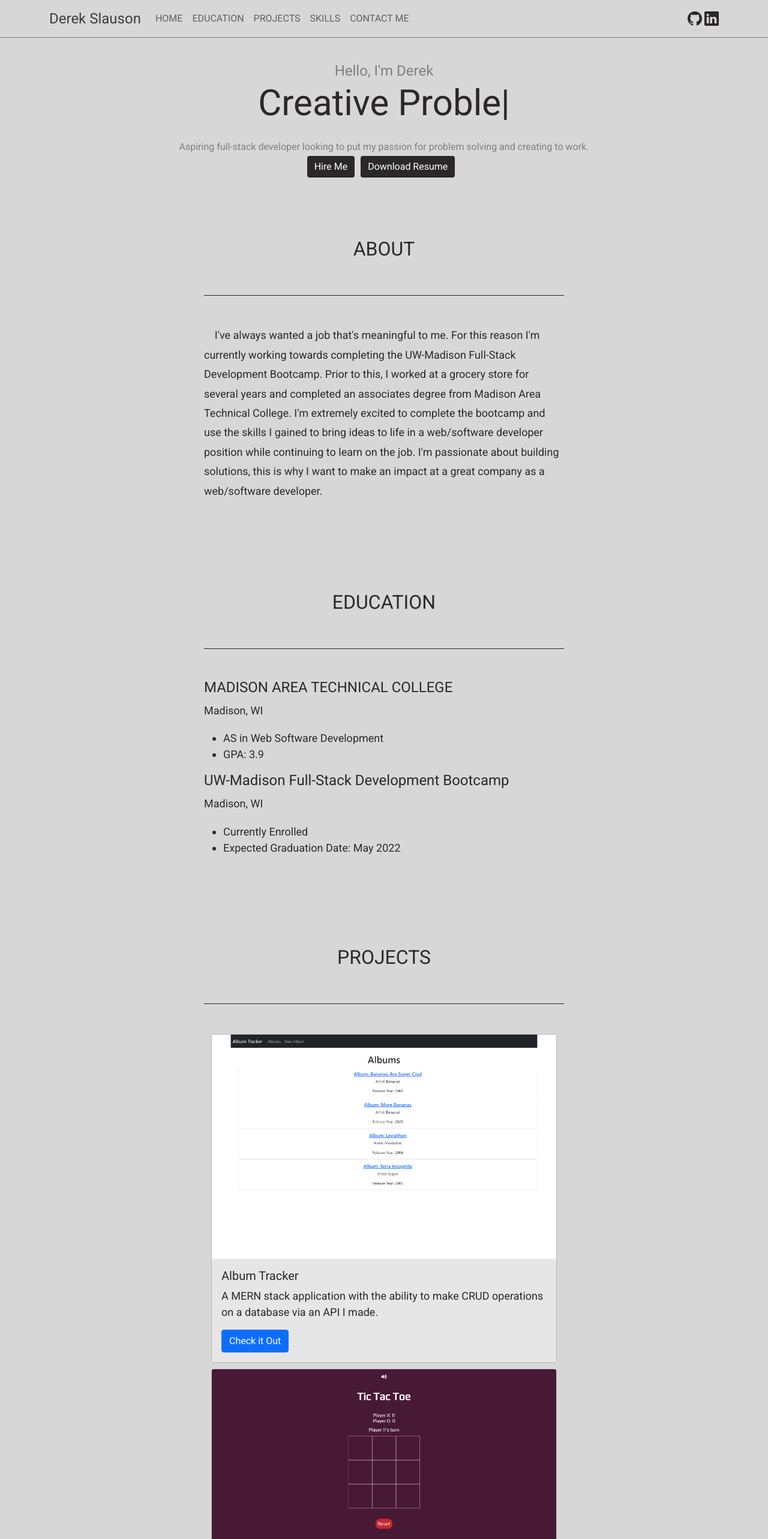
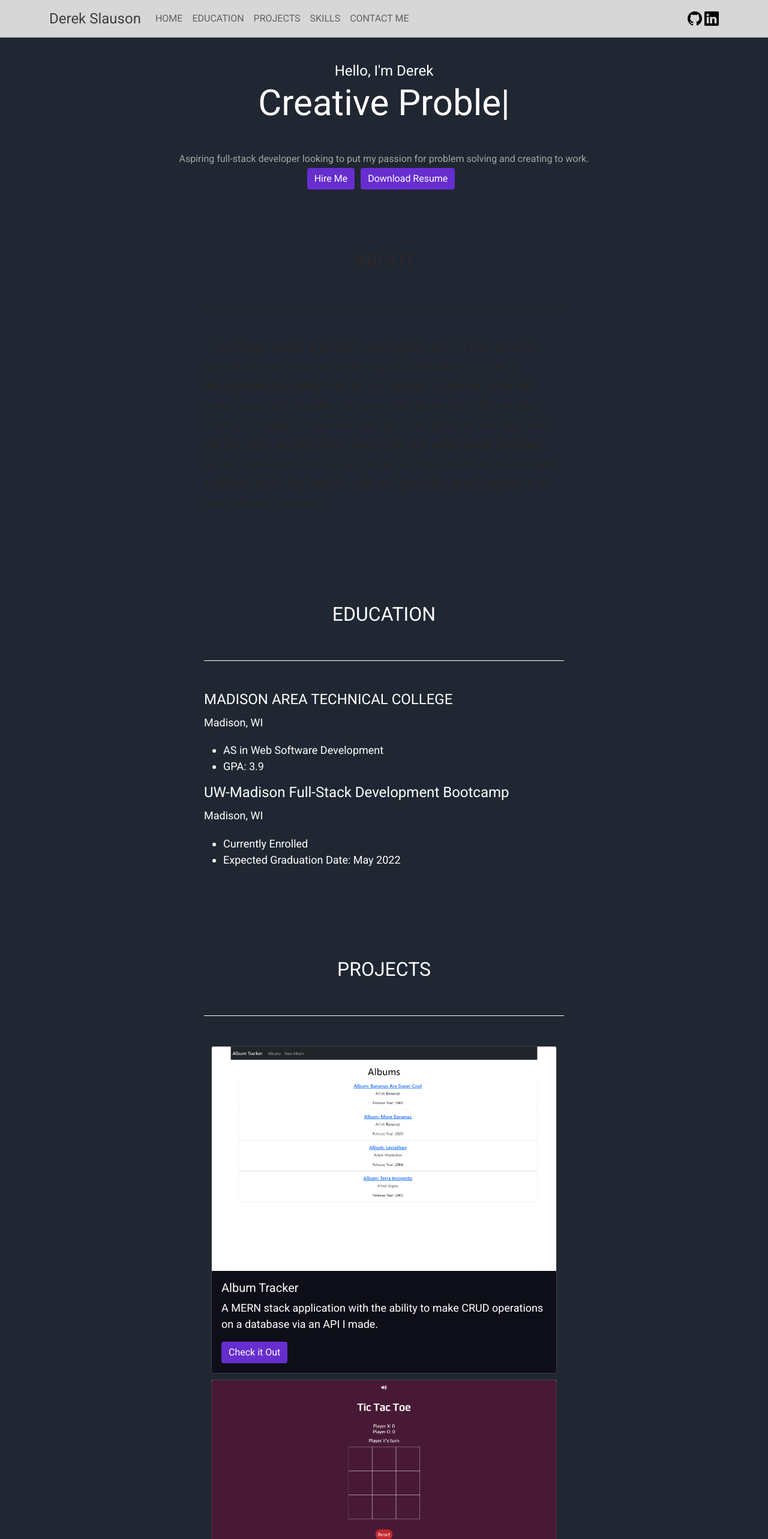
Before and after one commit to MarsVolta4366/portfolio-pro, a React (Create React App) app: page / in a window 1280 px wide. Shown: the top 2566 px of the page at 60% size. Built offline with nearby package versions, Linux system fonts and the light colour scheme.

Commit message:
Fixed responsive issues and made nav close when a link is clicked

```diff
--- a/src/App.css
+++ b/src/App.css
@@ -1,18 +1,19 @@
 * {
   font-family: 'Roboto', sans-serif;
-  margin: 0;
-  color: #2b2829;
+  /* margin: 0; */
+  /* color: #2b2829; */
+  color: white;
   font-weight: 400;
 }
 
 h2 {
   font-size: 24px !important;
-  color: #2b2829;
+  /* color: #2b2829; */
 }
 
 .app {
   text-align: center;
-  background-color: #D8D7D8;
+  background-color: #202732;
   height: 100%;
   margin: 0;
   padding-bottom: 150px;
@@ -26,14 +27,15 @@ h2 {
 }
 
 .myHeader {
-  border-bottom: 1px solid #2b2829;
+  /* border-bottom: 1px solid #2b2829; */
+  border-bottom: 1px solid white;
   padding-bottom: 50px;
   margin-bottom: 50px;
 }
 
 .myHeader>h1 {
   font-size: 32px;
-  color: #2b2829;
+  /* color: #2b2829; */
 }
 
 .myContent {
@@ -41,10 +43,20 @@ h2 {
 }
 
 .myContent>p {
-  color: #2b2829;
+  /* color: #2b2829; */
   line-height: 1.8;
 }
 
 .myBackground {
-  background-color: #e6e6e6 !important;
+  /* background-color: #e6e6e6 !important; */
+  background-color: #0e0e18 !important;
 }
+
+@media only screen and (max-width: 800px) {
+  .myContainer {
+    width: 90%;
+  }
+  #profile-role-text {
+    font-size: 24px !important;
+  }
+}
--- a/src/Components/ContactMe/ContactMe.js
+++ b/src/Components/ContactMe/ContactMe.js
@@ -61,7 +61,7 @@ export default function ContactMe() {
                         </FloatingLabel>
                     </Form.Group>
                     <Button variant="info" type="submit">
-                        Send <Send color="white" />
+                        Send <Send color="black" />
                     </Button>
                     <div>
                         {result ? <Result /> : null}
--- a/src/Components/Home/Profile.css
+++ b/src/Components/Home/Profile.css
@@ -5,21 +5,22 @@
 
 .primary-text {
     font-size: 24px;
-    color: #807F80;
+    /* color: #807F80; */
 }
 
 #profile-role-text {
     font-size: 60px;
     color: #2b2829 !important;
+    height: 100px;
 }
 
 .profile-role-tagline {
     font-size: 16px;
-    color: #807F80;
+    color: #a5a5a5;
 }
 
 .myButton {
-    background-color: #2b2829 !important;
+    background-color: #662ece !important;
     border: none !important;
     margin-right: 10px;
 }
--- a/src/Components/NavBar/NavBar.css
+++ b/src/Components/NavBar/NavBar.css
@@ -11,7 +11,7 @@
 }
 
 .nav-top-link:hover {
-    color: #2b2829;
+    color: black;
 }
 
 .nav-heading {
--- a/src/Components/NavBar/NavBar.js
+++ b/src/Components/NavBar/NavBar.js
@@ -1,30 +1,34 @@
 import "./NavBar.css"
 import { Navbar, Nav, Container } from "react-bootstrap"
 import { Github, Linkedin } from "react-bootstrap-icons";
+import { useState } from "react";
 
 export default function NavBar() {
+
+    const [isExpanded, setIsExpanded] = useState(false)
+
     return (
-        <Navbar bg="#D8D7D8" expand="lg" id="nav-top">
+        <Navbar bg="#D8D7D8" expand="lg" id="nav-top" expanded={isExpanded}>
             <Container>
-                <Navbar.Brand href="#home" className="nav-heading">Derek Slauson</Navbar.Brand>
-                <Navbar.Toggle aria-controls="basic-navbar-nav" />
+                <Navbar.Brand onClick={() => setIsExpanded(false)} href="#home" className="nav-heading">Derek Slauson</Navbar.Brand>
+                <Navbar.Toggle onClick={() => setIsExpanded(isExpanded ? false : "expanded")} aria-controls="basic-navbar-nav" />
                 <Navbar.Collapse id="basic-navbar-nav">
                     <Nav className="me-auto">
-                        <Nav.Link href="#home" active={false} className="nav-top-link">HOME</Nav.Link>
-                        <Nav.Link href="#education" active={false} className="nav-top-link">EDUCATION</Nav.Link>
-                        <Nav.Link href="#projects" active={false} className="nav-top-link">PROJECTS</Nav.Link>
-                        <Nav.Link href="#skills" active={false} className="nav-top-link">SKILLS</Nav.Link>
-                        <Nav.Link href="#contactMe" active={false} className="nav-top-link">CONTACT ME</Nav.Link>
+                        <Nav.Link onClick={() => setIsExpanded(false)} href="#home" active={false} className="nav-top-link">HOME</Nav.Link>
+                        <Nav.Link onClick={() => setIsExpanded(false)} href="#education" active={false} className="nav-top-link">EDUCATION</Nav.Link>
+                        <Nav.Link onClick={() => setIsExpanded(false)} href="#projects" active={false} className="nav-top-link">PROJECTS</Nav.Link>
+                        <Nav.Link onClick={() => setIsExpanded(false)} href="#skills" active={false} className="nav-top-link">SKILLS</Nav.Link>
+                        <Nav.Link onClick={() => setIsExpanded(false)} href="#contactMe" active={false} className="nav-top-link">CONTACT ME</Nav.Link>
                     </Nav>
                 </Navbar.Collapse>
                 <Navbar.Collapse className="justify-content-end">
                     <Navbar.Text>
                         <a href="https://github.com/MarsVolta4366" target="_blank">
-                            <Github size={24} />
+                            <Github size={24} color="black" />
                         </a>
                         {" "}
                         <a href="https://www.linkedin.com/in/derekslauson" target="_blank">
-                            <Linkedin size={24} />
+                            <Linkedin size={24} color="black" />
                         </a>
                     </Navbar.Text>
                 </Navbar.Collapse>
--- a/src/Components/Projects/Projects.css
+++ b/src/Components/Projects/Projects.css
@@ -1,4 +1,5 @@
 .myCard {
-    background-color: #D8D7D8 !important;
+    /* background-color: #D8D7D8 !important; */
     margin-bottom: 10px;
+    border: 1px solid #3F3D3F !important;
 }
--- a/src/Components/Projects/Projects.js
+++ b/src/Components/Projects/Projects.js
@@ -19,7 +19,7 @@ export default function Projects() {
                                     <Card.Text>
                                         A MERN stack application with the ability to make CRUD operations on a database via an API I made.
                                     </Card.Text>
-                                    <Button variant="primary" href="https://albumtracker.netlify.app/" target="_blank">Check it Out</Button>
+                                    <Button className="myButton" href="https://albumtracker.netlify.app/" target="_blank">Check it Out</Button>
                                 </Card.Body>
                             </Card>
                         </Col>
@@ -33,7 +33,7 @@ export default function Projects() {
                                     <Card.Text>
                                         A two player Tic Tac Toe game, played on one device.
                                     </Card.Text>
-                                    <Button variant="primary" href="https://marsvolta4366.github.io/MilestoneProjectI/" target="_blank">Check it Out</Button>
+                                    <Button className="myButton" href="https://marsvolta4366.github.io/MilestoneProjectI/" target="_blank">Check it Out</Button>
                                 </Card.Body>
                             </Card>
                         </Col>
@@ -47,7 +47,7 @@ export default function Projects() {
                                     <Card.Text>
                                         Convert a number to roman numerals and roman numerals to a number.
                                     </Card.Text>
-                                    <Button variant="primary" href="https://marsvolta4366.github.io/RomanNumeralsConverter/" target="_blank">Check it Out</Button>
+                                    <Button className="myButton" href="https://marsvolta4366.github.io/RomanNumeralsConverter/" target="_blank">Check it Out</Button>
                                 </Card.Body>
                             </Card>
                         </Col>
```
